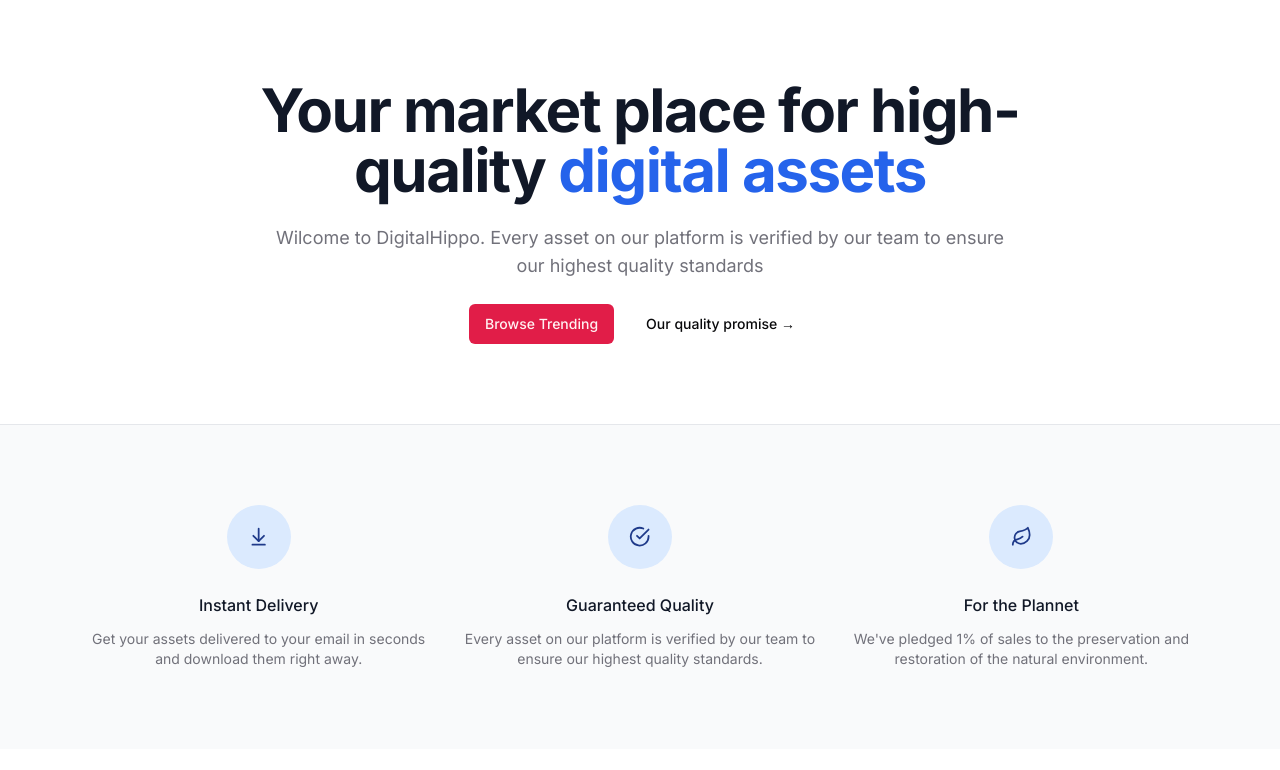
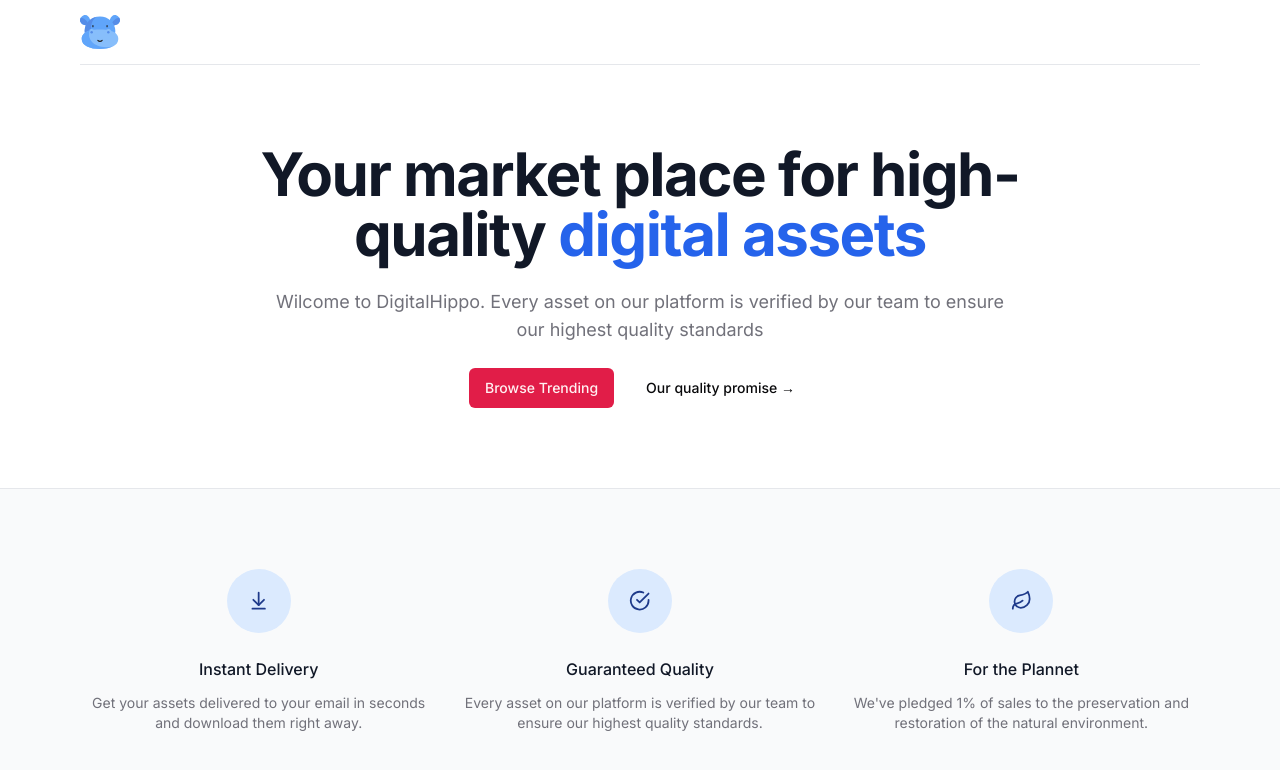
Before and after one commit to amiraadev/next-digital-marketplce, a Next.js app: page / in a window 1280 px wide. Shown: the top 770 px of the page. Built offline with nearby package versions, Linux system fonts and the light colour scheme.

Commit message:
implementing the Navbar into the Layout

```diff
--- a/src/app/layout.tsx
+++ b/src/app/layout.tsx
@@ -1,24 +1,35 @@
-import type { Metadata } from 'next'
-import { Inter } from 'next/font/google'
-import './globals.css'
-import { cn } from '@/lib/utils'
+/** @format */
 
-const inter = Inter({ subsets: ['latin'] })
+import type { Metadata } from "next";
+import { Inter } from "next/font/google";
+import "./globals.css";
+import { cn } from "@/lib/utils";
+import Navbar from "@/components/Navbar";
+
+const inter = Inter({ subsets: ["latin"] });
 
 export const metadata: Metadata = {
-  title: 'Create Next App',
-  description: 'Generated by create next app',
-}
+	title: "Create Next App",
+	description: "Generated by create next app",
+};
 
 export default function RootLayout({
-  children,
+	children,
 }: {
-  children: React.ReactNode
+	children: React.ReactNode;
 }) {
-  return (
-    <html lang="en" className='h-full'>
-      <body className={cn("relative h-full font-sans antialiased",inter.className)}>
-        <main className='relative flex flex-col min-h-screen'><div className='flex-grow flex-1'>{children}</div></main></body>
-    </html>
-  )
+	return (
+		<html lang='en' className='h-full'>
+			<body
+				className={cn(
+					"relative h-full font-sans antialiased",
+					inter.className
+				)}>
+				<main className='relative flex flex-col min-h-screen'>
+          <Navbar/>
+					<div className='flex-grow flex-1'>{children}</div>
+				</main>
+			</body>
+		</html>
+	);
 }
--- a/src/components/Navbar.tsx
+++ b/src/components/Navbar.tsx
@@ -2,6 +2,7 @@
 
 import Link from "next/link";
 import MaxWidthWrapper from "./MaxWidthWrapper";
+import { Icons } from "./icons";
 
 const Navbar = () => {
 	return (
@@ -11,7 +12,9 @@
                     <div className="border-b border-gray-200">
                         <div className="flex h-16 items-center">
                             <div className="ml-4 flex lg:ml-0">
-                                <Link href='/'></Link>
+                                <Link href='/'>
+                                    <Icons.logo className="h-10 w-10"></Icons.logo>
+                                </Link>
                             </div>
                         </div>
                     </div>
```
